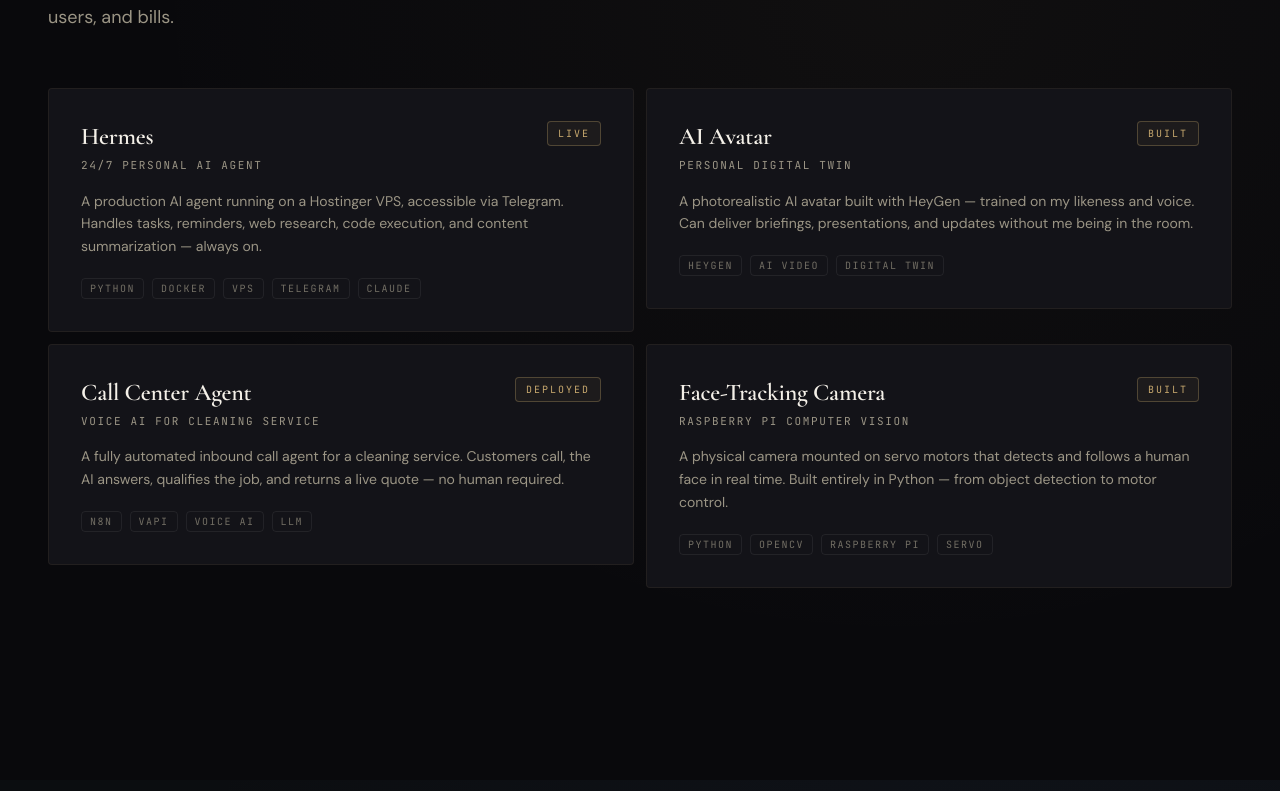
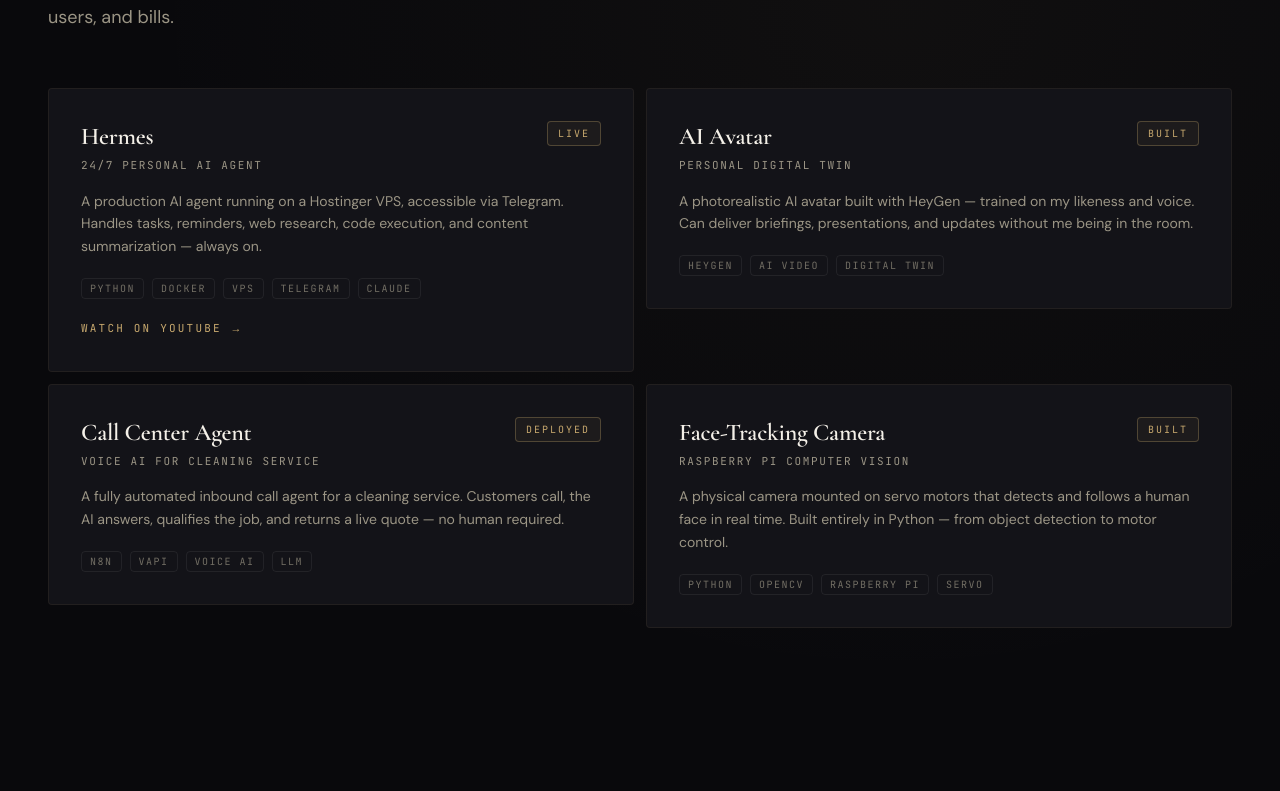
Before and after one commit to NowakR77/robert-nowak-site, a Next.js app: page / in a window 1280 px wide. Shown: the part 4069-4860 px from the top of the page. Built offline with nearby package versions, Linux system fonts and the light colour scheme.

Commit message:
Add YouTube link to Hermes project card

```diff
--- a/components/sections/ai-projects.tsx
+++ b/components/sections/ai-projects.tsx
@@ -14,6 +14,8 @@ const projects = [
     tags: ["Python", "Docker", "VPS", "Telegram", "Claude"],
     status: "Live",
     statusColor: "accent" as const,
+    href: "https://www.youtube.com/watch?v=gb5TlGw6Uks&list=LL",
+    linkLabel: "Watch on YouTube →",
   },
   {
     name: "AI Avatar",
--- a/components/ui/project-card.tsx
+++ b/components/ui/project-card.tsx
@@ -9,6 +9,8 @@ interface ProjectCardProps {
   tags: string[]
   status: string
   statusColor: "accent" | "muted"
+  href?: string
+  linkLabel?: string
   className?: string
 }
 
@@ -19,6 +21,8 @@ export function ProjectCard({
   tags,
   status,
   statusColor,
+  href,
+  linkLabel = "Watch →",
   className,
 }: ProjectCardProps) {
   return (
@@ -69,6 +73,17 @@ export function ProjectCard({
             </span>
           ))}
         </div>
+
+        {href && (
+          <a
+            href={href}
+            target="_blank"
+            rel="noopener noreferrer"
+            className="inline-flex items-center gap-2 font-mono text-[11px] text-accent hover:text-foreground tracking-[0.2em] uppercase transition-colors duration-300 pt-1"
+          >
+            {linkLabel}
+          </a>
+        )}
       </div>
     </div>
   )
```
